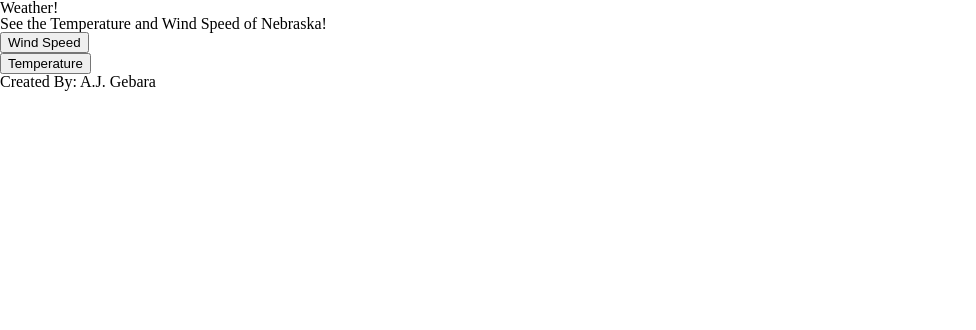
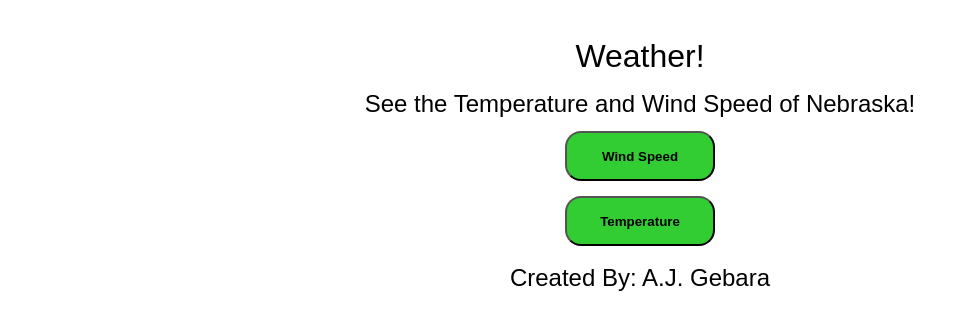
Before and after one commit to ajg7/Weather, a React (Create React App) app: page / in a window 1280 px wide. Shown: the top 330 px of the page, without its empty margins (0-976 px from the left). Built offline with nearby package versions, Linux system fonts and the light colour scheme; no server answers.

Commit message:
added styling

```diff
--- a/src/components/common/Button.jsx
+++ b/src/components/common/Button.jsx
@@ -1,14 +1,15 @@
 import React from "react";
 import PropTypes from "prop-types";
+import { StyledButton } from "../../styles/common";
 
 const Button = props => {
 	const { buttonText, clickFunc, value } = props;
 	return (
-		<div>
+		<StyledButton className={"buttons"}>
 			<button onClick={clickFunc} value={value}>
 				{buttonText}
 			</button>
-		</div>
+		</StyledButton>
 	);
 };
 
--- a/src/components/common/Descriptor.jsx
+++ b/src/components/common/Descriptor.jsx
@@ -1,9 +1,10 @@
 import React from "react";
 import PropTypes from "prop-types";
+import { StyledDescriptor } from "../../styles/common";
 
 const Descriptor = props => {
 	const { description, headingNumber } = props;
-	return <div>{headingNumber === 2 ? <h2>{description}</h2> : <h3>{description}</h3>}</div>;
+	return <StyledDescriptor className={"descriptor"}>{headingNumber === 2 ? <h2>{description}</h2> : <h3>{description}</h3>}</StyledDescriptor>;
 };
 
 Descriptor.propTypes = {
--- a/src/components/common/Title.jsx
+++ b/src/components/common/Title.jsx
@@ -1,12 +1,13 @@
 import React from "react";
 import PropTypes from "prop-types";
+import { StyledTitle } from "../../styles/common";
 
 const Title = props => {
 	const { title } = props;
 	return (
-		<div>
+		<StyledTitle className={"title"}>
 			<h1>{title}</h1>
-		</div>
+		</StyledTitle>
 	);
 };
 
--- a/src/components/pages/LandingPage.jsx
+++ b/src/components/pages/LandingPage.jsx
@@ -4,21 +4,20 @@ import { connect } from "react-redux";
 import { Descriptor, Title, Button, WeatherBarChart, WeatherLineChart } from "../common";
 import { useFetches } from "../../hooks";
 import { windAverageCreator, tempAverageCreator } from "../../utils/averageCreators";
+import { StyledLandingPage } from "../../styles/pages";
 
 const LandingPage = props => {
 	const { fetchWeatherData, windSpeeds, temps } = props;
 	const windSpeedData = windAverageCreator(windSpeeds);
 	const tempData = tempAverageCreator(temps);
-	const [active, setActive] = useState(false);
-	const [value, setValue] = useState("");
+	const [active, setActive] = useState("");
 	const activateChart = event => {
-		setActive(!active);
-		setValue(event.target.value);
+		setActive(event.target.value);
 	};
 	useFetches(fetchWeatherData);
 
 	return (
-		<div>
+		<StyledLandingPage>
 			<header>
 				<Title title={"Weather!"} />
 			</header>
@@ -28,18 +27,18 @@ const LandingPage = props => {
 					headingNumber={3}
 				/>
 				<Button buttonText={"Wind Speed"} value={"wind"} clickFunc={activateChart} />
-				{
-					active && value === "wind" ? <WeatherLineChart windSpeedData={windSpeedData} /> : null
-				}
 				<Button buttonText={"Temperature"} value={"temp"} clickFunc={activateChart} />
 				{
-					active && value === "temp" ? <WeatherBarChart tempData={tempData} /> : null
+					active === "wind" ? <WeatherLineChart windSpeedData={windSpeedData} /> : null
+				}
+				{
+					active === "temp" ? <WeatherBarChart tempData={tempData} /> : null
 				}
 			</section>
 			<footer>
 				<Descriptor description={"Created By: A.J. Gebara"} headingNumber={2} />
 			</footer>
-		</div>
+		</StyledLandingPage>
 	);
 };
 
--- /dev/null
+++ b/src/styles/common/StyledButton.js
@@ -0,0 +1,20 @@
+import styled from "styled-components";
+export const StyledButton = styled.div`
+    button {
+		display: flex;
+		justify-content: space-evenly;
+		align-items: center;
+		height: 50px;
+		width: 150px;
+		background-color: ${({ theme }) => theme.primary};
+		color: ${({ theme }) => theme.secondary};
+		border-radius: 16px;
+		text-transform: capitalize;
+        font-weight: bold;
+
+		&:hover {
+			background-color: ${({ theme }) => theme.secondary};
+			color: ${({ theme }) => theme.primary};
+		}
+	}
+`;
--- /dev/null
+++ b/src/styles/common/StyledDescriptor.js
@@ -0,0 +1,7 @@
+import styled from "styled-components";
+
+export const StyledDescriptor = styled.div`
+    font-family: ${({ theme }) => theme.fontFamily};
+    font-size: ${({ theme }) => theme.otherSize};
+
+`;
--- /dev/null
+++ b/src/styles/common/StyledTitle.js
@@ -0,0 +1,6 @@
+import styled from "styled-components";
+
+export const StyledTitle = styled.div`
+    font-size: ${({ theme }) => theme.title};
+    font-family: ${({ theme }) => theme.fontFamily};
+`;
--- /dev/null
+++ b/src/styles/common/index.js
@@ -0,0 +1,5 @@
+import { StyledButton } from "./StyledButton";
+import { StyledTitle } from "./StyledTitle";
+import { StyledDescriptor } from "./StyledDescriptor";
+
+export { StyledButton, StyledTitle, StyledDescriptor };
--- /dev/null
+++ b/src/styles/pages/StyledLandingPage.js
@@ -0,0 +1,20 @@
+import styled from "styled-components";
+
+export const StyledLandingPage = styled.div`
+    padding: ${({ theme }) => theme.globalPadding};
+
+    * {
+        margin: 5px 0;
+    }
+
+    header, section .descriptor, footer {
+        display: flex;
+        justify-content: center;
+    }
+
+    section .buttons {
+        display: flex;
+        justify-content: center;
+    }
+
+`;
--- /dev/null
+++ b/src/styles/pages/index.js
@@ -0,0 +1,3 @@
+import { StyledLandingPage } from "./StyledLandingPage";
+
+export { StyledLandingPage };
--- a/src/styles/theme.js
+++ b/src/styles/theme.js
@@ -1 +1,8 @@
-export const theme = {};
+export const theme = {
+    globalPadding: "25px",
+    primary: "limegreen",
+    secondary: "black",
+    fontFamily: "sans-serif",
+    title: "32px",
+    otherSize: "24px"
+};
```
